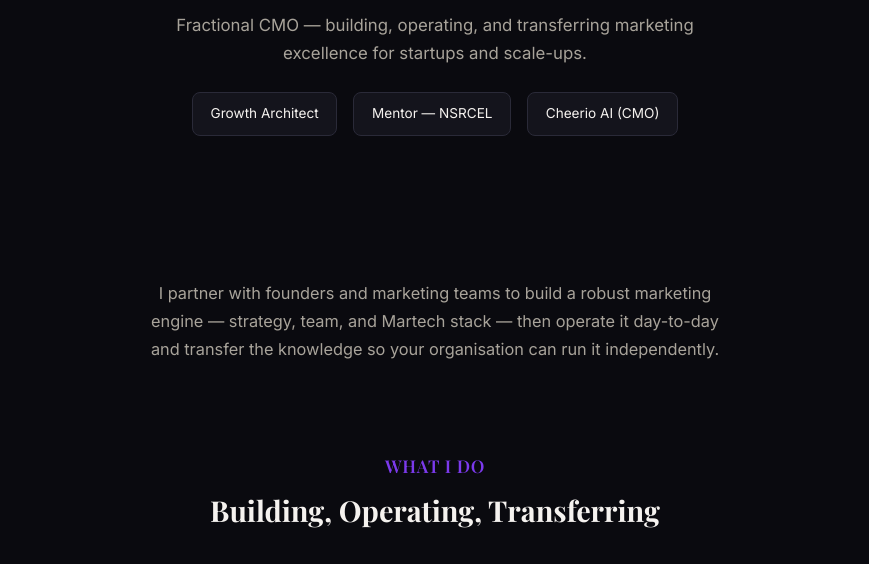
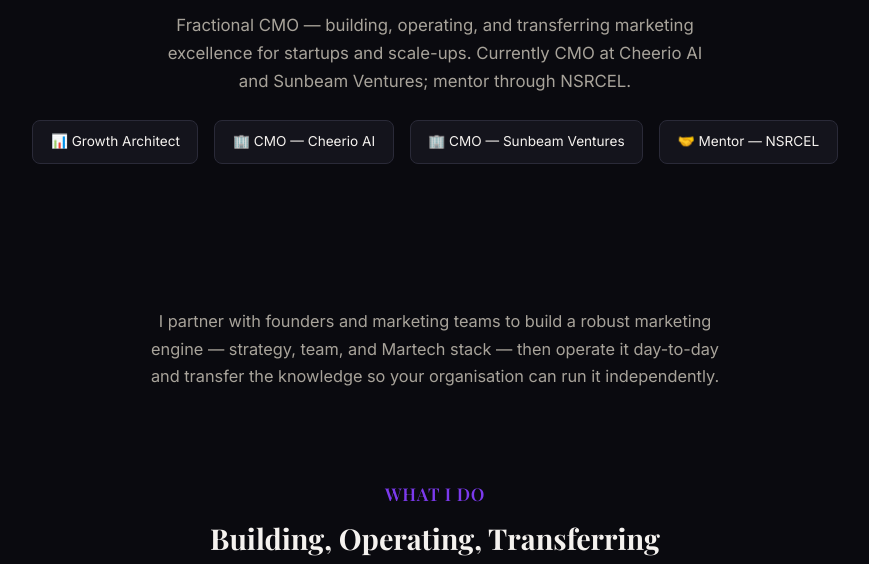
Before and after one commit to heliosurya/heliosurya.github.io, a plain HTML site: page index.html in a window 1280 px wide. Shown: the part 236-800 px from the top of the page, without its empty margins (205-1074 px from the left). Drawn offline with nearby package versions, Linux system fonts and the light colour scheme; a web font is replaced by a local one.

Commit message:
Add Sunbeam Ventures CMO role to site

```diff
--- a/index.html
+++ b/index.html
@@ -4,7 +4,7 @@
   <meta charset="UTF-8" />
   <meta name="viewport" content="width=device-width, initial-scale=1.0" />
   <title>Surya Narayanan — Fractional CMO</title>
-  <meta name="description" content="Personal site of Surya Narayanan — fractional CMO, startup mentor, and growth architect." />
+  <meta name="description" content="Personal site of Surya Narayanan — fractional CMO, mentor, and growth architect: Cheerio AI, Sunbeam Ventures, and NSRCEL." />
   <link rel="preconnect" href="https://fonts.googleapis.com" />
   <link rel="preconnect" href="https://fonts.gstatic.com" crossorigin />
   <link href="https://fonts.googleapis.com/css2?family=Playfair+Display:ital,wght@0,400;0,600;0,700;1,400&family=Inter:wght@300;400;500;600&display=swap" rel="stylesheet" />
@@ -340,11 +340,13 @@
         Surya Narayanan
         <span class="amp">&amp;</span>
       </h1>
-      <p>Fractional CMO — building, operating, and transferring marketing excellence for startups and scale-ups.</p>
+      <p>Fractional CMO — building, operating, and transferring marketing excellence for startups and scale-ups.
+      Currently CMO at Cheerio AI and Sunbeam Ventures; mentor through NSRCEL.</p>
       <div class="badges">
-        <span class="badge">Growth Architect</span>
-        <span class="badge">Mentor — NSRCEL</span>
-        <span class="badge">Cheerio AI (CMO)</span>
+        <span class="badge">📊 Growth Architect</span>
+        <span class="badge">🏢 CMO — Cheerio AI</span>
+        <span class="badge">🏢 CMO — Sunbeam Ventures</span>
+        <span class="badge">🤝 Mentor — NSRCEL</span>
       </div>
     </div>
   </section>
```
